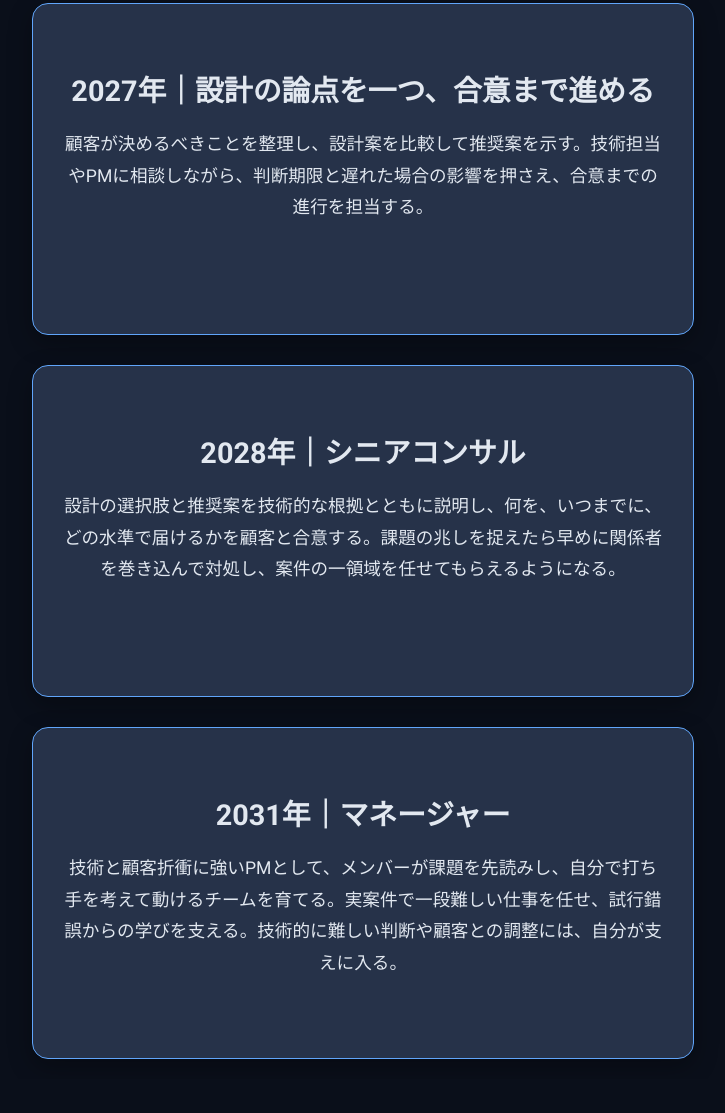
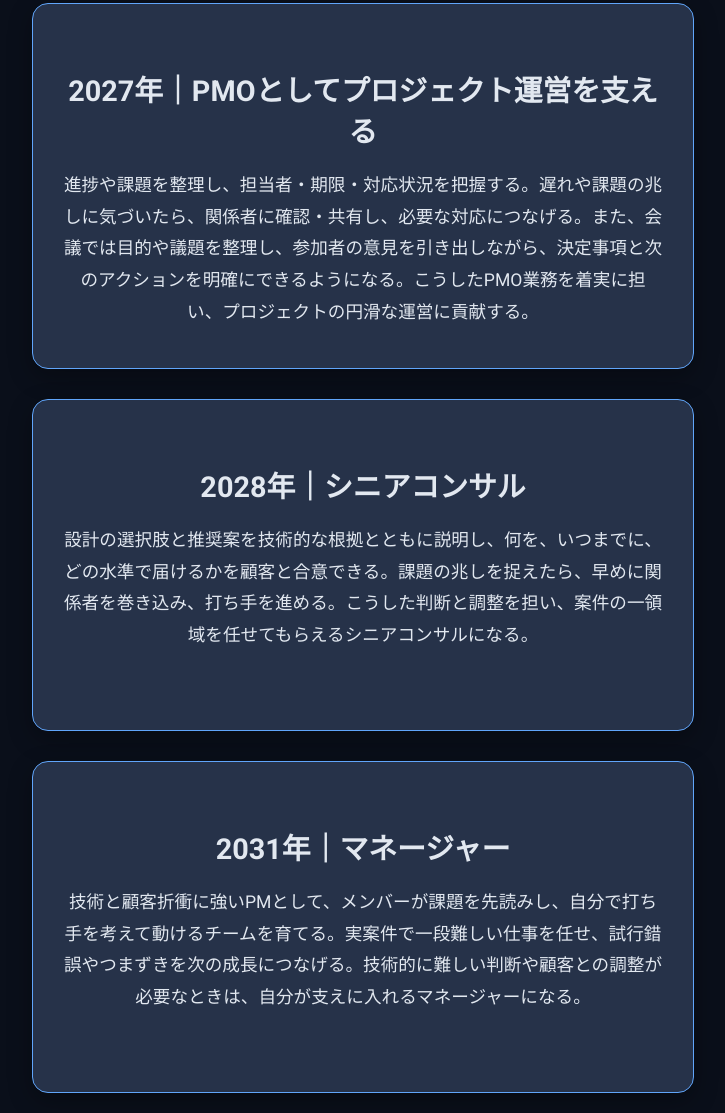
Before and after one commit to Gu4p2e/portfolio, a plain HTML site: page career.html in a window 1280 px wide. Shown: the part 264-1377 px from the top of the page, without its empty margins (277-1002 px from the left). Before the commit the page ends 1343 px from the top, so only its background shows below. Drawn offline with Linux system fonts and the light colour scheme.

Commit message:
Update public Career vision with user-provided milestones

```diff
--- a/career.html
+++ b/career.html
@@ -21,16 +21,16 @@
     <h1>Career</h1>
     <div class="projects-section">
       <section class="project-card skill-sheet-card">
-        <h2>2027年｜設計の論点を一つ、合意まで進める</h2>
-        <p>顧客が決めるべきことを整理し、設計案を比較して推奨案を示す。技術担当やPMに相談しながら、判断期限と遅れた場合の影響を押さえ、合意までの進行を担当する。</p>
+        <h2>2027年｜PMOとしてプロジェクト運営を支える</h2>
+        <p>進捗や課題を整理し、担当者・期限・対応状況を把握する。遅れや課題の兆しに気づいたら、関係者に確認・共有し、必要な対応につなげる。また、会議では目的や議題を整理し、参加者の意見を引き出しながら、決定事項と次のアクションを明確にできるようになる。こうしたPMO業務を着実に担い、プロジェクトの円滑な運営に貢献する。</p>
       </section>
       <section class="project-card skill-sheet-card">
         <h2>2028年｜シニアコンサル</h2>
-        <p>設計の選択肢と推奨案を技術的な根拠とともに説明し、何を、いつまでに、どの水準で届けるかを顧客と合意する。課題の兆しを捉えたら早めに関係者を巻き込んで対処し、案件の一領域を任せてもらえるようになる。</p>
+        <p>設計の選択肢と推奨案を技術的な根拠とともに説明し、何を、いつまでに、どの水準で届けるかを顧客と合意できる。課題の兆しを捉えたら、早めに関係者を巻き込み、打ち手を進める。こうした判断と調整を担い、案件の一領域を任せてもらえるシニアコンサルになる。</p>
       </section>
       <section class="project-card skill-sheet-card">
         <h2>2031年｜マネージャー</h2>
-        <p>技術と顧客折衝に強いPMとして、メンバーが課題を先読みし、自分で打ち手を考えて動けるチームを育てる。実案件で一段難しい仕事を任せ、試行錯誤からの学びを支える。技術的に難しい判断や顧客との調整には、自分が支えに入る。</p>
+        <p>技術と顧客折衝に強いPMとして、メンバーが課題を先読みし、自分で打ち手を考えて動けるチームを育てる。実案件で一段難しい仕事を任せ、試行錯誤やつまずきを次の成長につなげる。技術的に難しい判断や顧客との調整が必要なときは、自分が支えに入れるマネージャーになる。</p>
       </section>
     </div>
   </main>
```
